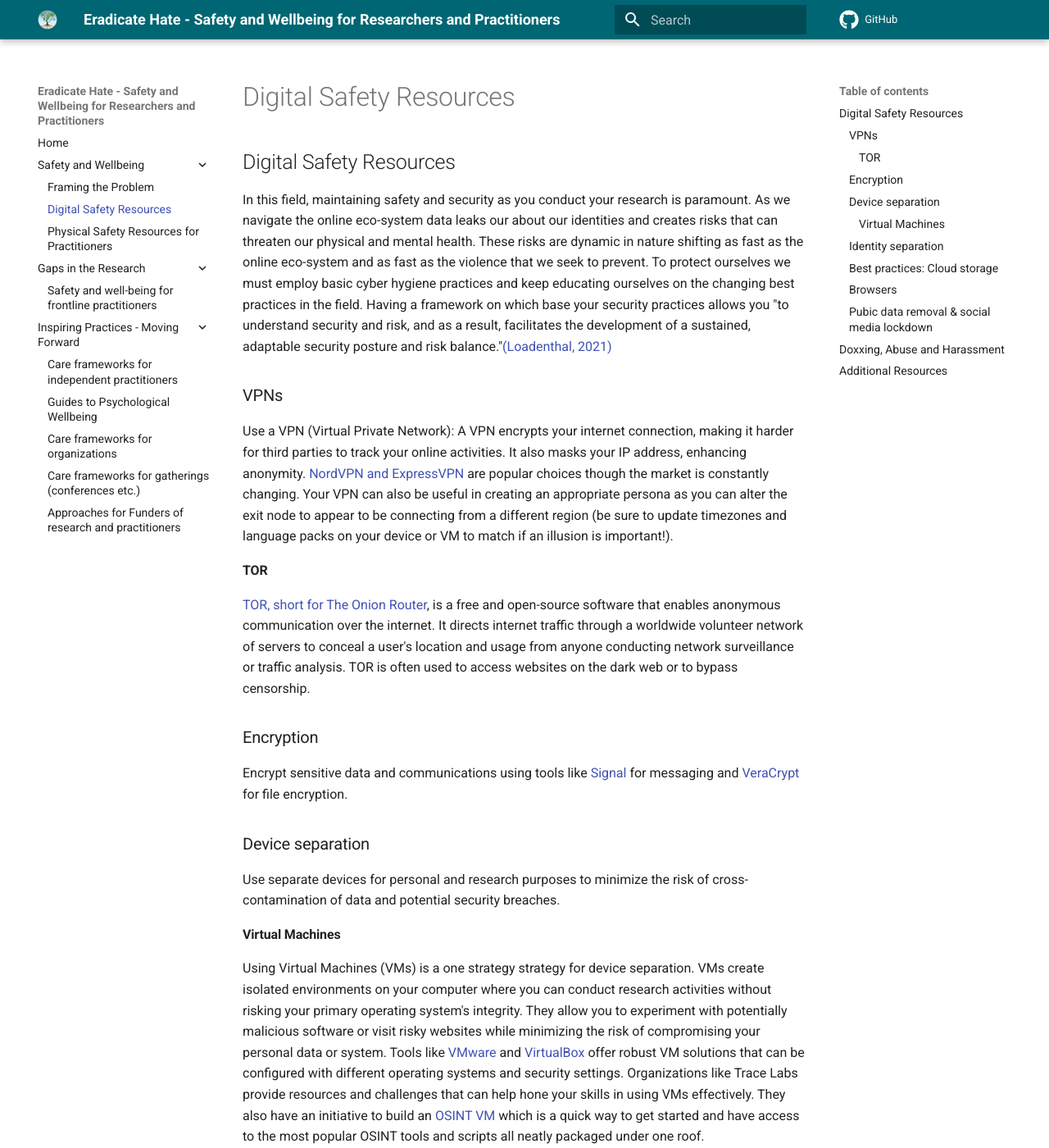
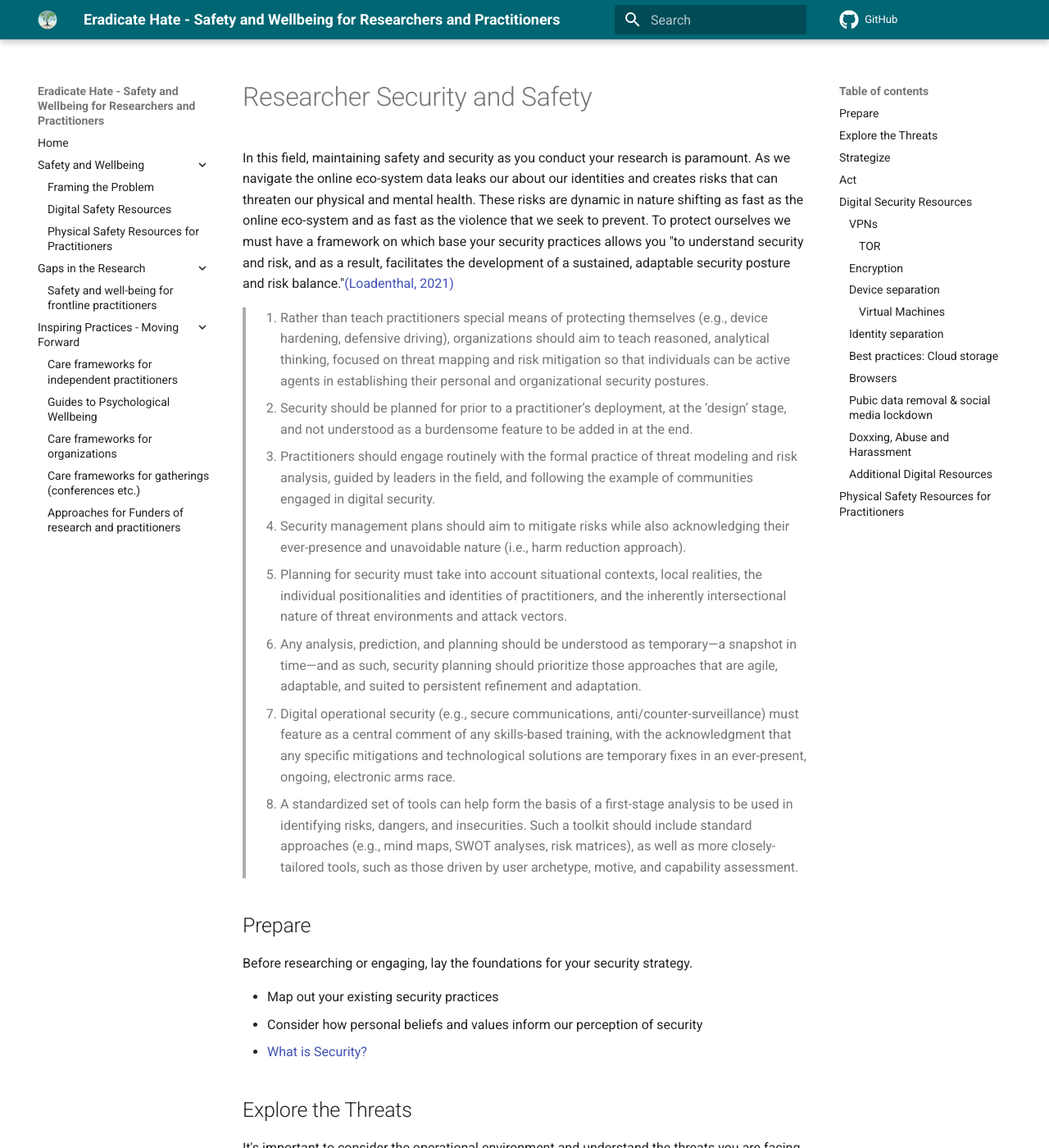
Before and after one commit to tgthorley/Safety-and-Wellbeing-for-Researchers-and-Practitioners, an MkDocs documentation site: the page built from docs/Researcher-Security-and-Safety.md, in a window 1280 px wide and 1400 px high. Shown: the whole window at 82% size. Built offline with MkDocs 1.6.1 and Material for MkDocs 9.7.7, drawn with Linux system fonts in a browser that asks for light colours; comment, search, counter and statistics services are not loaded; some of the changed text lies outside the part shown.

Commit message:
Update and rename Digital-Safety-Resources.md to Researcher-Security-and-Safety.md

```diff
--- a/docs/Digital-Safety-Resources.md
+++ b/docs/Researcher-Security-and-Safety.md
@@ -1,7 +1,45 @@
-## Digital Safety Resources
+In this field, maintaining safety and security as you conduct your research is paramount. As we navigate the online eco-system data leaks our about our identities and creates risks that can threaten our physical and mental health. These risks are dynamic in nature shifting as fast as the online eco-system and as fast as the violence that we seek to prevent. To protect ourselves we must have a framework on which base your security practices allows you "to understand security and risk, and as a result, facilitates the development of a sustained, adaptable security posture and risk balance."[(Loadenthal, 2021)](https://www.researchgate.net/publication/354506971_Risks_Dangers_and_Threat_Models_Evaluating_Security_Analysis_for_Conflict_Practitioners)
 
-In this field, maintaining safety and security as you conduct your research is paramount. As we navigate the online eco-system data leaks our about our identities and creates risks that can threaten our physical and mental health. These risks are dynamic in nature shifting as fast as the online eco-system and as fast as the violence that we seek to prevent. To protect ourselves we must employ basic cyber hygiene practices and keep educating ourselves on the changing best practices in the field. Having a framework on which base your security practices allows you "to understand security and risk, and as a result, facilitates the development of a sustained, adaptable security posture and risk balance."[(Loadenthal, 2021)](https://www.researchgate.net/publication/354506971_Risks_Dangers_and_Threat_Models_Evaluating_Security_Analysis_for_Conflict_Practitioners)
+> 1. Rather than teach practitioners special means of protecting themselves (e.g., device hardening, defensive driving), organizations should aim to teach reasoned, analytical thinking, focused on threat mapping and risk mitigation so that individuals can be active agents in establishing their personal and organizational security postures.
+> 2. Security should be planned for prior to a practitioner’s deployment, at the ‘design’ stage, and not understood as a burdensome feature to be added in at the end.
+> 3. Practitioners should engage routinely with the formal practice of threat modeling and risk analysis, guided by leaders in the field, and following the example of communities engaged in digital security.
+> 4. Security management plans should aim to mitigate risks while also acknowledging their ever-presence and unavoidable nature (i.e., harm reduction approach).
+> 5. Planning for security must take into account situational contexts, local realities, the individual positionalities and identities of practitioners, and the inherently intersectional nature of threat environments and attack vectors.
+> 6. Any analysis, prediction, and planning should be understood as temporary—a snapshot in time—and as such, security planning should prioritize those approaches that are agile, adaptable, and suited to persistent refinement and adaptation.
+> 7. Digital operational security (e.g., secure communications, anti/counter-surveillance) must feature as a central comment of any skills-based training, with the acknowledgment that any specific mitigations and technological solutions are temporary fixes in an ever-present, ongoing, electronic arms race.
+> 8. A standardized set of tools can help form the basis of a first-stage analysis to be used in identifying risks, dangers, and insecurities. Such a toolkit should include standard approaches (e.g., mind maps, SWOT analyses, risk matrices), as well as more closely-tailored tools, such as those driven by user archetype, motive, and capability assessment.
 
+## Prepare
+
+Before researching or engaging, lay the foundations for your security strategy.
+
+* Map out your existing security practices
+* Consider how personal beliefs and values inform our perception of security
+* [What is Security?](https://holistic-security.tacticaltech.org/chapters/prepare/chapter-1-1-what-is-holistic-security.html)
+
+## Explore the Threats
+
+It's important to consider the operational environment and understand the threats you are facing
+
+* Map out our vision and the actors around us in this context
+* Create an inventory of our information as a resource for our work, and understand the threats to it
+* Identify and analyse the most relevant threats to our security.
+* [Threat Context Analysis](https://holistic-security.tacticaltech.org/chapters/explore/2-1-overall-framework-for-context-analysis.html)
+
+## Strategize
+
+Next we need to identify how we match the capabilities we have to the risks we face and identify any key gaps.
+
+* Map out how your existing strategies meet the threats
+* Identify new capacities or practices you want to build
+* [Responding to Threats](https://holistic-security.tacticaltech.org/chapters/strategise/3-1-responding-to-threats.html)
+
+## Act
+Go and do your research safely and securely. Be mindful - threats and risks are constantly changing. Preparing, exploring and strategizing a constant flow and cycle that we should be continually evaluating.
+
+Below are resources to help you identify capabilities and gaps that you should consider.
+
+## Digital Security Resources
 ### VPNs
 
 Use a VPN (Virtual Private Network): A VPN encrypts your internet connection, making it harder for third parties to track your online activities. It also masks your IP address, enhancing anonymity. [NordVPN and ExpressVPN](https://www.comparitech.com/blog/vpn-privacy/expressvpn-vs-nordvpn/) are popular choices though the market is constantly changing. Your VPN can also be useful in creating an appropriate persona as you can alter the exit node to appear to be connecting from a different region (be sure to update timezones and language packs on your device or VM to match if an illusion is important!).
@@ -38,7 +76,7 @@
 
 Regularly audit and remove public data from online platforms especially social media profiles to limit personal information visibility. Tools like [DeleteMe](https://www.abine.com/deleteme/) or [Optery](optery.com)can assist in removing personal data from public databases.
 
-## Doxxing, Abuse and Harassment
+### Doxxing, Abuse and Harassment
 
 Unfortunately, there is a constant threat to researchers of doxxing, abuse, and coordinated harassment. Doxxing involves the malicious act of publicly revealing personal information about an individual, such as their home address, phone number, family members' details, or other identifying information. For researchers, this exposure can lead to harassment, threats, or even physical harm from extremist groups or individuals opposed to their work. It can also result in professional repercussions, such as damage to reputation or career disruption. Researchers may become targets of doxxing campaigns as a means to intimidate, discredit, or silence their work, making it crucial for them to adopt stringent security measures to protect their personal information and maintain their safety online.
 
@@ -49,9 +87,13 @@
 * [Crash Override  Network - tools for dealing with online abuse](http://www.crashoverridenetwork.com/resources.html)
 * [Digital First Aid - Step-by-step process for what to do in a wide variety of circumstances](https://digitalfirstaid.org/en/)
 
-## Additional Resources
+### Additional Digital Resources
 
 * [VoxPol - Researcher Welfare 1: Privacy and Security](https://voxpol.eu/researcher-welfare-1-privacy/)
 * [Advice on how to stay secure online from the UK's National Cyber Security Centre](https://www.ncsc.gov.uk/cyberaware/home)
 * [NCSC - Cybersecurity for Individuals](https://www.ncsc.gov.uk/section/infographics/individuals))
 * [Security in a Box](https://securityinabox.org/en/)
+
+## Physical Safety Resources for Practitioners
+[Risks, Dangers, and Threat Models: Evaluating Security Analysis for Conflict Practitioners](https://www.researchgate.net/publication/354506971_Risks_Dangers_and_Threat_Models_Evaluating_Security_Analysis_for_Conflict_Practitioners)
+_TODO: EXPAND THIS SECTION_
```
